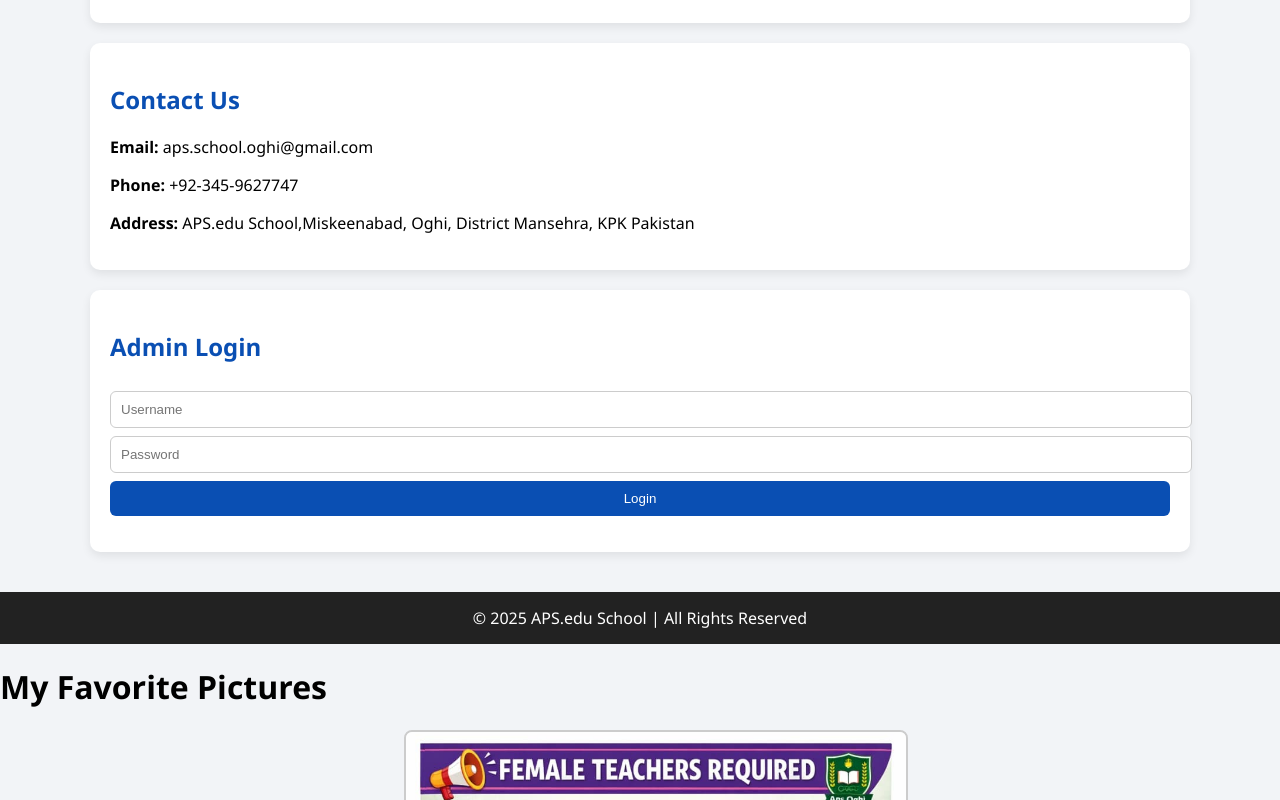
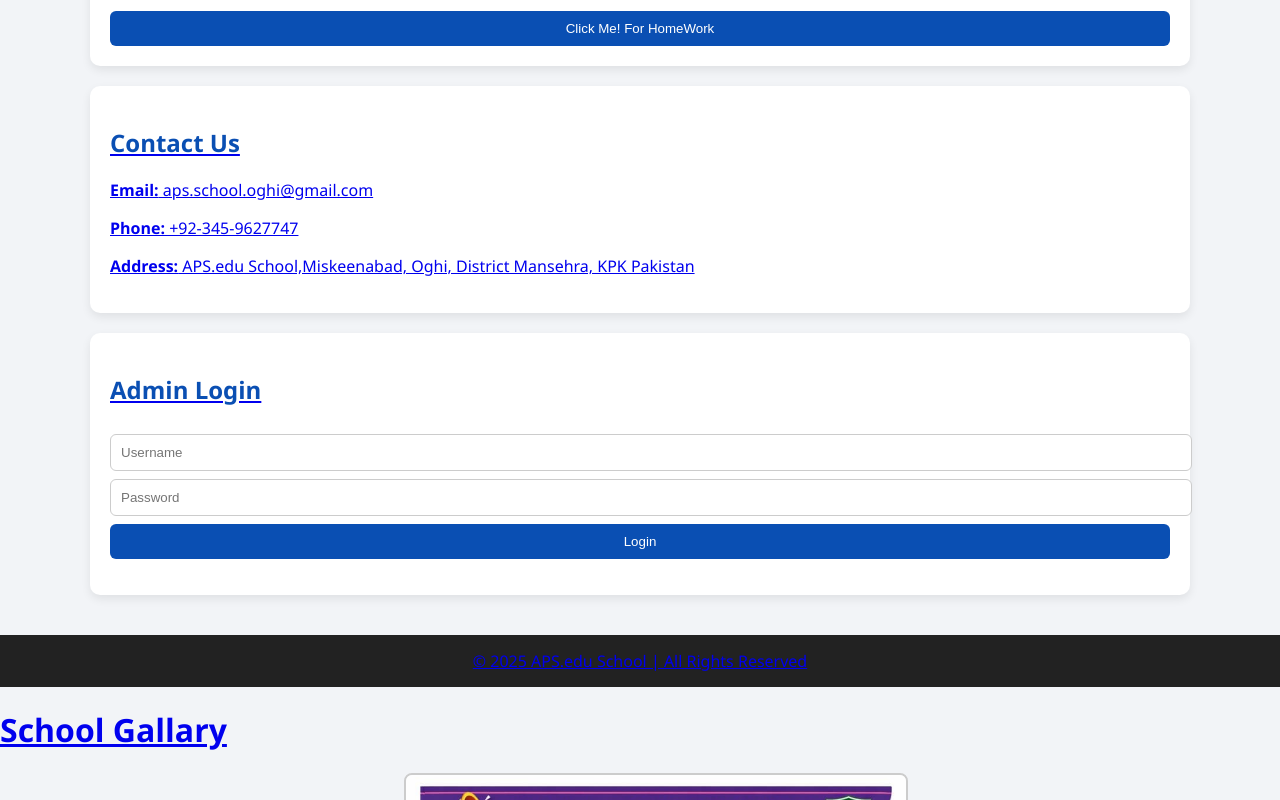
Before and after one commit to mkbravo768-cell/apsschool.edu, a plain HTML site: page index.html in a window 1280 px wide. Shown: the part 1080-1880 px from the top of the page. Drawn offline with Linux system fonts and the light colour scheme.

Commit message:
updateindex.html

```diff
--- a/index.html
+++ b/index.html
@@ -109,6 +109,18 @@ footer{background:#222;color:#fff;text-align:center;padding:15px}
 </ul>
 </section><section id="posts" class="card">
 <h2>School Updates</h2>
+
+
+
+<a href="homework.html"><button type="button">Click Me! For HomeWork</button>
+
+
+
+
+
+
+
+
 <div id="adminPanel" class="hidden">
 <textarea id="postText" placeholder="Write announcement..."></textarea>
 <input type="file" id="postMedia" accept="image/*,video/*">
@@ -199,6 +211,15 @@ renderPosts();
 </script></body>
 
 
+
+
+
+
+
+
+
+
+
 <head>
     <meta charset="UTF-8">
     <meta name="viewport" content="width=device-width, initial-scale=1.0">
@@ -215,7 +236,7 @@ renderPosts();
 </head>
 <body>
 
-    <h1>My Favorite Pictures</h1>
+    <h1>School Gallary</h1>
 
     <!-- Local image (must be in the same folder or correct path) -->
     <img src="5.png" alt="Best Offers" width="400"><img src="01.png" alt="Best Offers" width="500"><img src="02.png" alt="Best Offers" width="400">
```
